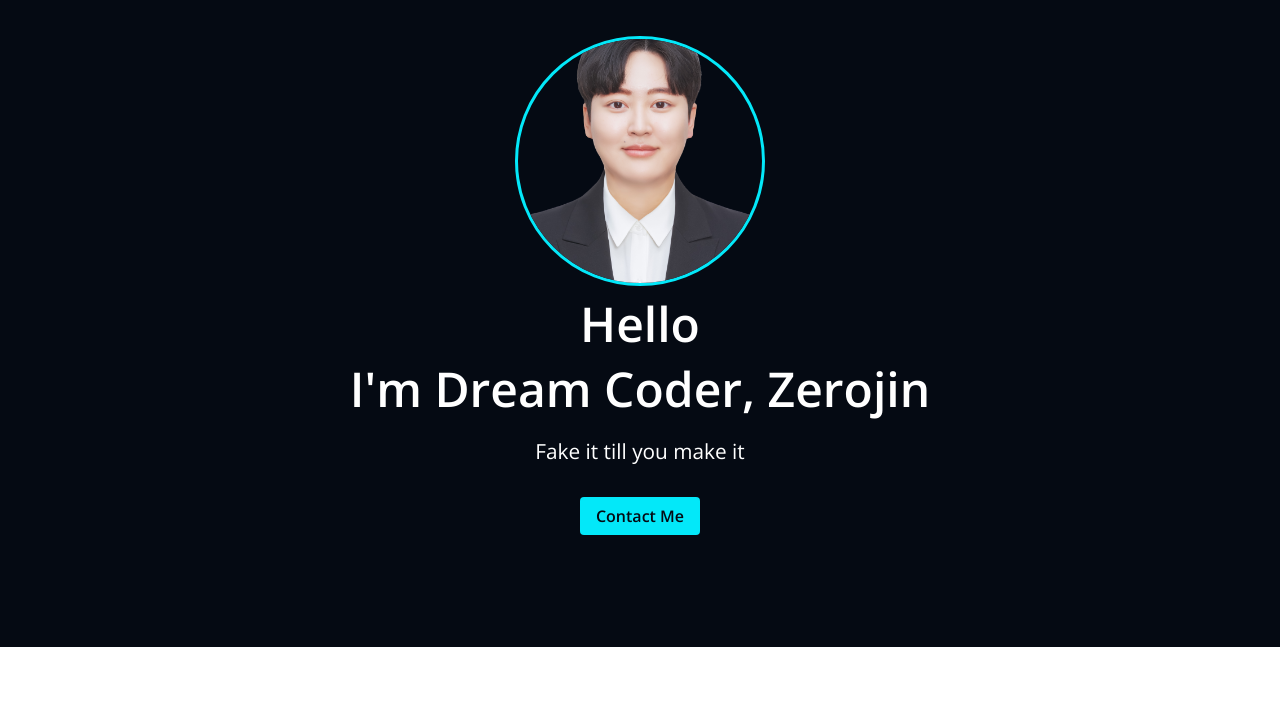
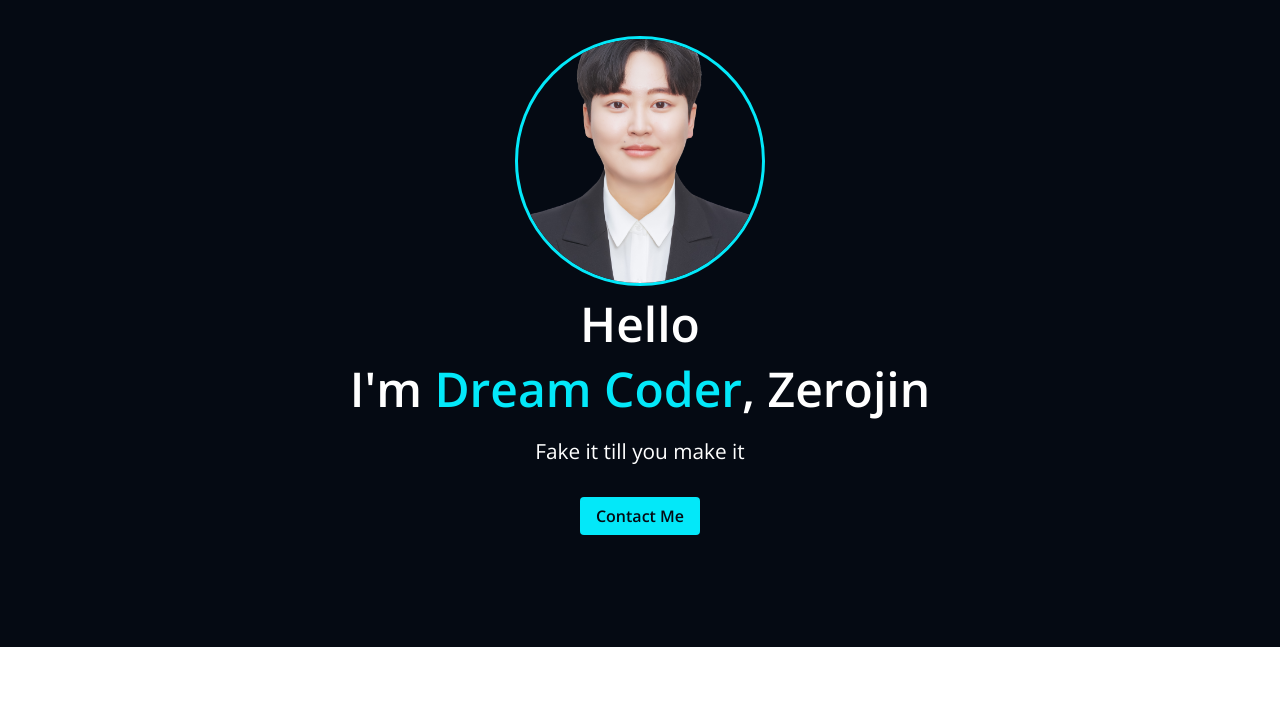
Before and after one commit to youngjin627/youngjin627.github.io, a plain HTML site: page index.html in a window 1280 px wide. Shown: the part 76-800 px from the top of the page. Drawn offline with nearby package versions, Linux system fonts and the light colour scheme.

Commit message:
HTML-Index

```diff
--- a/index.html
+++ b/index.html
@@ -13,8 +13,8 @@
     <!-- OG (Open Graph Data) -->
     <meta property="og:title" content="제로진의 포트폴리오" />
     <meta property="og:type" content="website" />
-    <meta property="og:url" content="배포 후 생성된 URL" />
-    <meta property="og:image" content="배포 후에 생성된 이미지 URL" />
+    <meta property="og:url" content="https://youngjin627.github.io/portfolio/" />
+    <meta property="og:image" content="https://youngjin627.github.io/portfolio/images/og.webp" />
 
     <!-- Google Fonts -->
     <link rel="preconnect" href="https://fonts.googleapis.com" />
@@ -65,7 +65,7 @@
                 <img class="home__avatar" src="images/profile.png" alt="Zerojin's profile">
                 <h2 class="home__title">
                     Hello <br /> I&#39;m
-                    <strong class="home__title__strong">Dream Coder</strong>, Zerojin
+                    <strong class="home__title--strong">Dream Coder</strong>, Zerojin
                 </h2>
                 <p class="home__description">Fake it till you make it</p>
                 <a class="home__contact" href="#contact">Contact Me</a>
```
